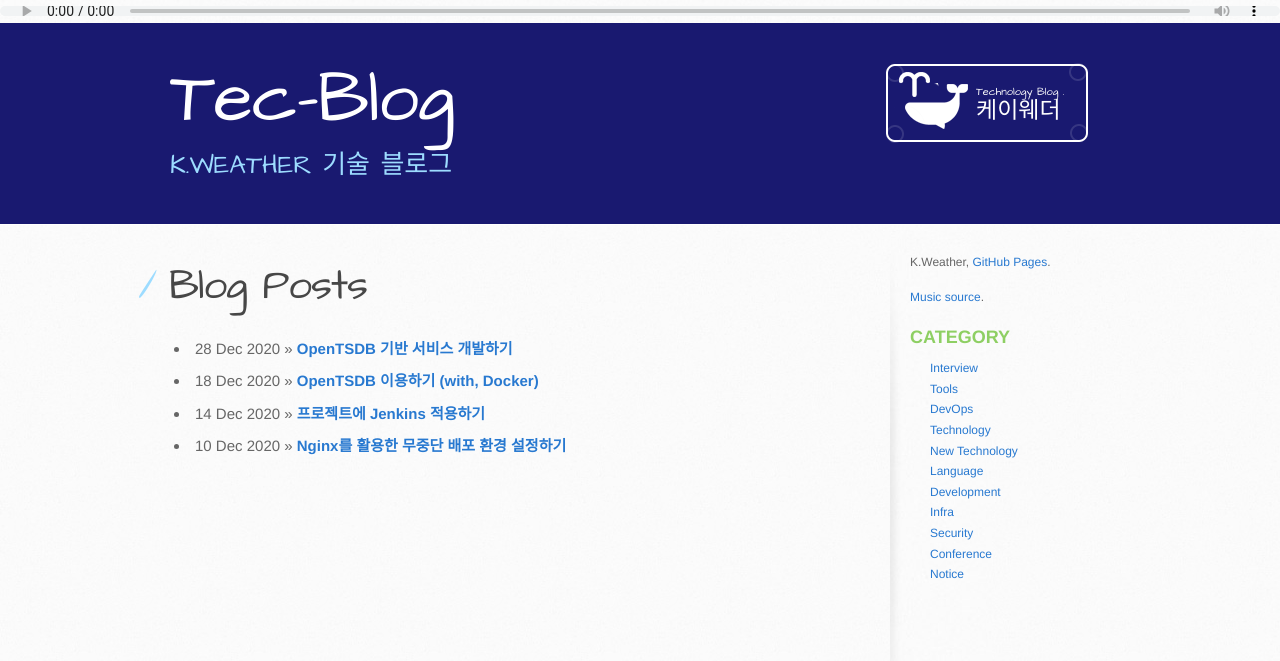
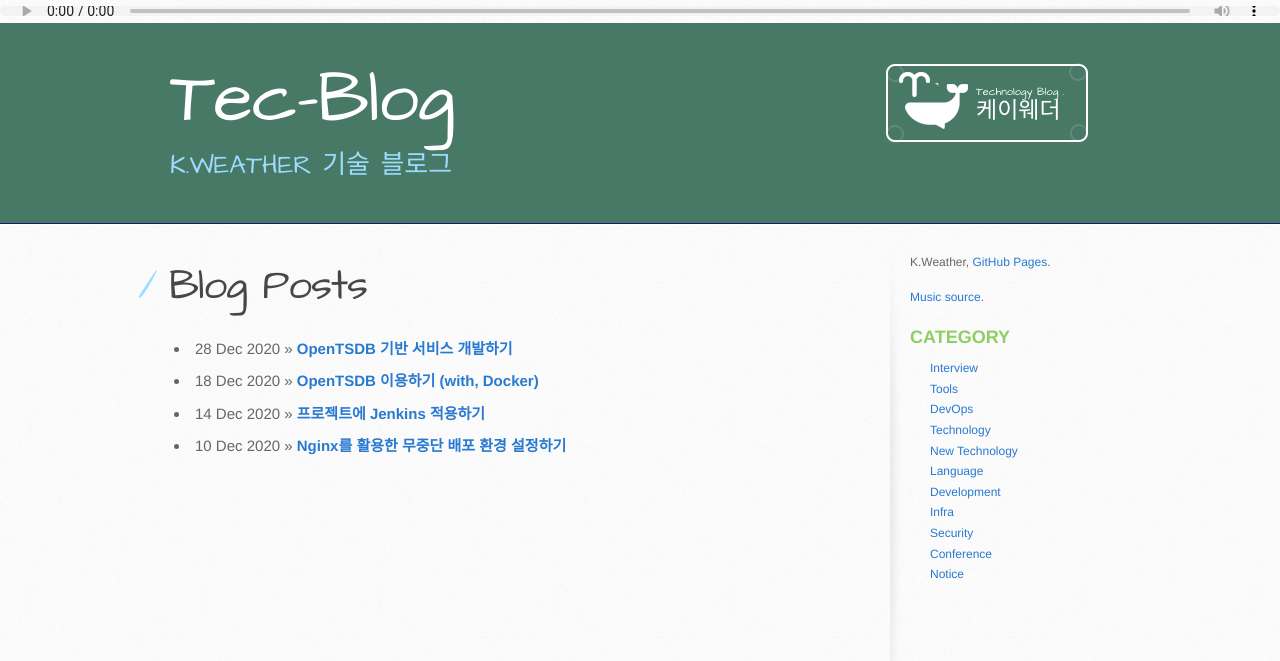
Before and after one commit to kweather-team/kweather-team.github.com, a Jekyll site: the page built from index.html, in a window 1280 px wide. Shown: the top 661 px of the page. Built offline with Jekyll 4.4.1, drawn with Linux system fonts in a browser that asks for light colours.

Commit message:
[fix] header image change .

```diff
--- a/stylesheets/stylesheet.css
+++ b/stylesheets/stylesheet.css
@@ -451,7 +451,7 @@
   padding-top: 40px;
   padding-bottom: 40px;
   font-family: 'Architects Daughter', 'Helvetica Neue', Helvetica, Arial, serif;
-  background: #191970;
+  background: #477966;
   border-bottom: solid 1px #191970;
   background-image:"../images/main_logo.png"
 }
```
